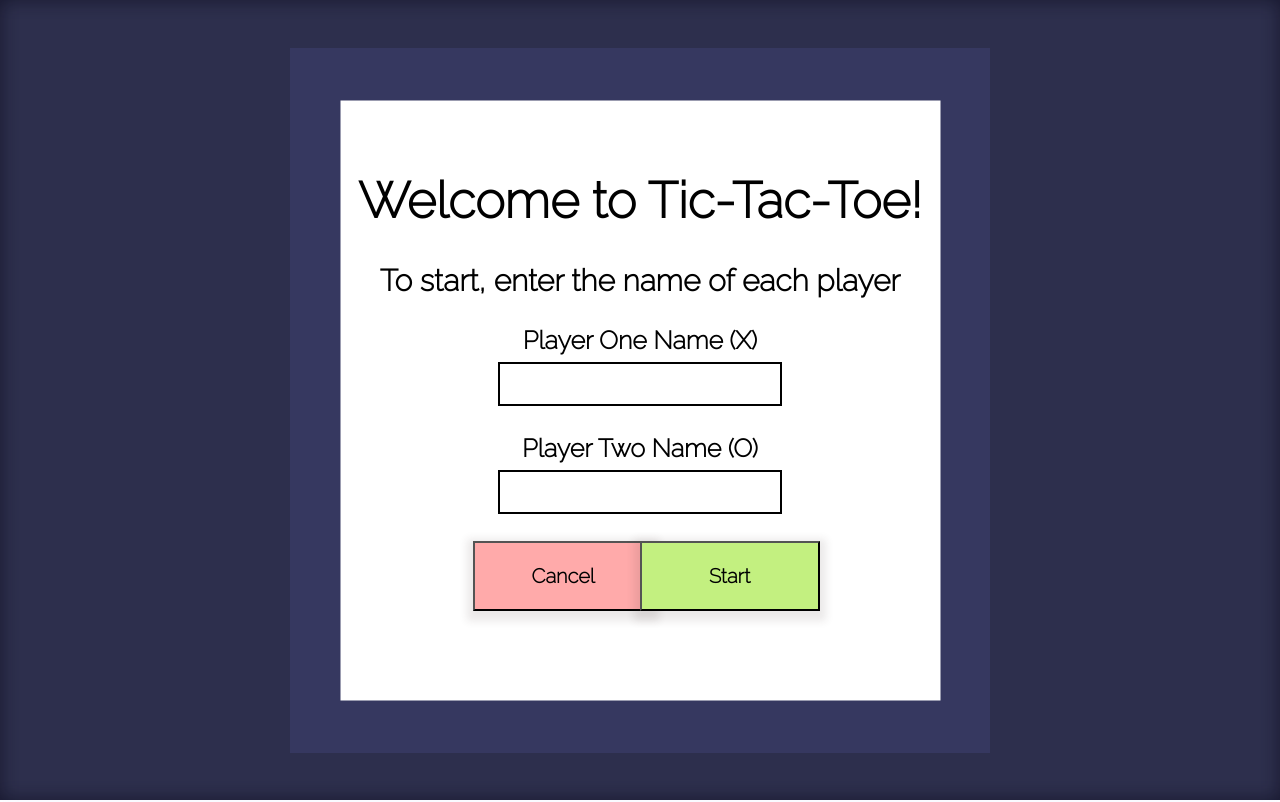
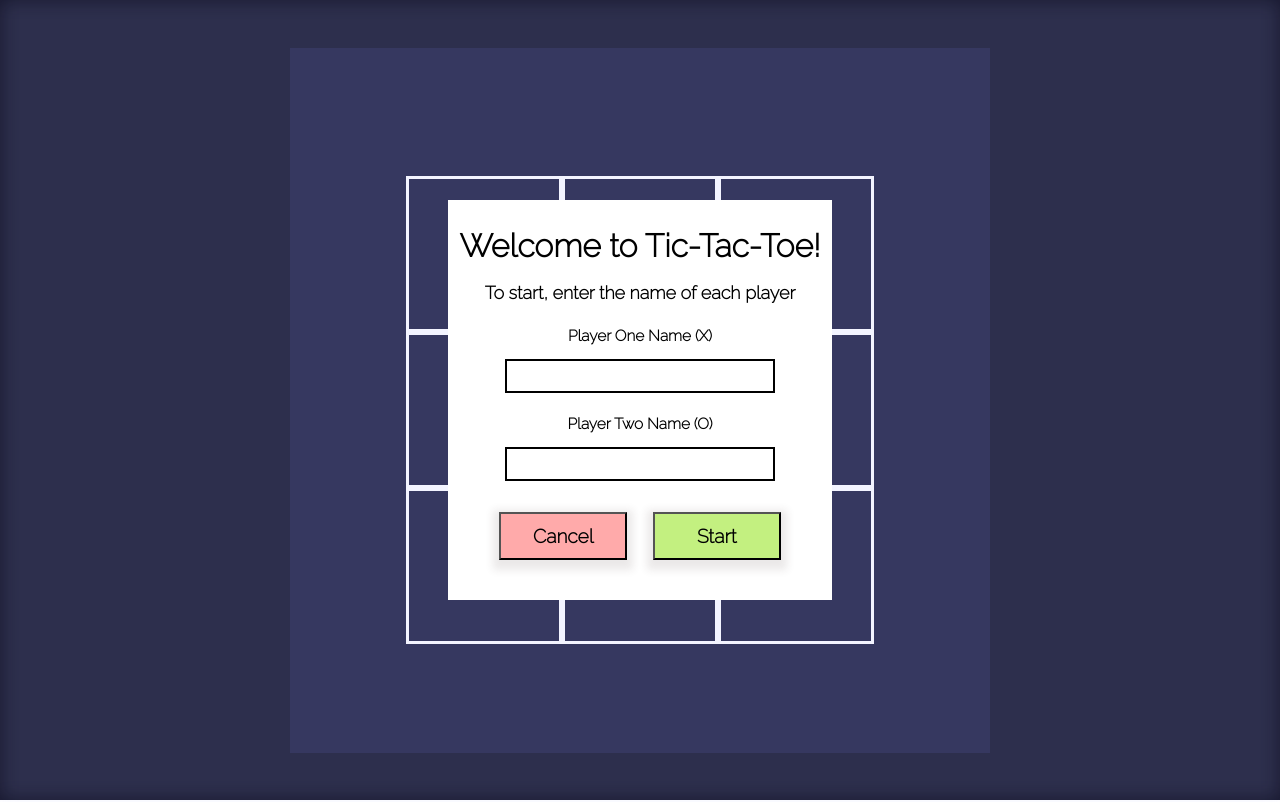
Before and after one commit to ArjunSaili1/Tic-Tac-Toe, a plain HTML site: page index.html in a window 1280 px wide. Both pictures are taken after a click on the button "Play". Drawn offline with Linux system fonts and the light colour scheme.

Commit message:
Improved Styling for start box and play button, removed animations

```diff
--- a/index.html
+++ b/index.html
@@ -15,9 +15,7 @@
     <div class='center-items' id='gameboard'></div>
     <div class='center-items win' id='win-message'></div>
     <div class='center-items win' id='blur'></div>
-    <button class='center-items' id='play'>Play</button>
-    <div class='center-items' id='start-box'></div>'
-    <div id='start-modal-text'>
+    <div class='center-items' id='start-box'>
         <form id='game-form'>
             <div class='center-items start-box-text' id='start-box-title'>Welcome to Tic-Tac-Toe!</div>
             <div class="center-items start-box-text" id='to-start-text'>To start, enter the name of each player</div>
@@ -25,9 +23,11 @@
             <input class='center-items start-box-text player-names' id='player-one' type="text" required />
             <div class='center-items start-box-text player-text' id='player-two-name-text'>Player Two Name (O)</div>
             <input class='center-items start-box-text player-names' id='player-two' type="text" required />
-            <button class='center-items start-box-text start-box-buttons' id='cancel'>Cancel</button>
+            <button type='button' class='center-items start-box-text start-box-buttons' id='cancel'>Cancel</button>
             <button type='submit' class='center-items start-box-text start-box-buttons' id='start'>Start</button>
         </form>
+    </div>'
+    <div id='start-modal-text'>
     </div>
     <div class="center-items win" id='win-box'><button class='center-items' id='reset'>Reset</button></div>
     <div id='win-box-circle' class='win'><div class='center-items win' id='circle-text'></div></div>
@@ -37,7 +37,11 @@
             <div class='gridbox' id='box-2'></div>
             <div class='gridbox' id='box-3'></div>
             <div class='gridbox' id='box-4'></div>
-            <div class='gridbox' id='box-5'></div>
+            <div class='gridbox' id='box-5'>
+                <div class='play-button'>
+                    <button id='play'>Play</button>
+                </div>
+            </div>
             <div class='gridbox' id='box-6'></div>
             <div class='gridbox' id='box-7'></div>
             <div class='gridbox' id='box-8'></div>
--- a/script.js
+++ b/script.js
@@ -96,7 +96,6 @@ const game = (()=> {
             startModal.style.display = 'unset';
             startModalText.style.display ='unset';
             blur.style.display = 'unset';
-            startModal.classList.add('scale-up-center');
             form.addEventListener('submit', function(e){
                 e.preventDefault();
                 player1.setPlayerName(playerOneNameField.value);
@@ -110,7 +109,6 @@ const game = (()=> {
                 }
             })
             cancelButton.addEventListener('click', function(){
-                startModal.classList.remove('scale-up-center')
                 startModalText.style.display = 'none';
                 startModal.style.display = 'none';
                 blur.style.display = 'none';
--- a/styles.css
+++ b/styles.css
@@ -113,35 +113,30 @@ button{
 }
 
 #play{
-    font-size: 60px;
-    height: 140px;
-    width: 140px;
+    font-size: 50px;
+    height: 130px;
+    width: 130px;
     border-radius: 50%;
     z-index: 24;
+}
+
+.play-button{
+    width: inherit;
+    height: inherit;
+    display: flex;
+    justify-content: center;
+    align-items: center;
 }
 
 #play:hover{
     background-color:#e0e052;
 }
 
-.scale-up-center {
-	animation: scale-up-center 0.3s cubic-bezier(0.390, 0.575, 0.565, 1.000) both;
-}
-
-@keyframes scale-up-center {
-    0% {
-        transform: scale(1);
-    }
-    100% {
-        transform: scale(600);
-    }
-  }
-
 #start-box{
     display: none;
     background-color: white;
-    height: 1px;
-    width: 1px;
+    height: 50vh;
+    width: 30vmax;
     z-index: 25;
 }
 
@@ -156,57 +151,59 @@ button{
 }
 
 #to-start-text{
-    font-size: 30px;
+    font-size: 1.4vmax;
+    text-align: center;
+    width: 95%;
     font-weight: 600;
-    top: 35%;
+    top: 11.5vmin;
 }
 
 #start-box-title{
-    top: 25%;
-    font-size: 50px;
+    font-size: 2.5vmax;
     font-weight: bolder;
-    width: 600px;
+    width: 95%;
     text-align:center;
+    top: 5.6vmin;
 }
 
 .player-names{
     border-style: solid;
     border-color: black;
-    height: 38px;
-    width: 270px;
-    font-size: 20px;
+    height: 3.5vh;
+    width: 20vw;
+    font-size: 2vmin;
     padding-left: 8px;
     text-align: center;
 }
 
 #player-one{
-    top: 48%;
+    top: 22vmin;
 }
 
 #player-one-name-text{
-    top: 42.5%;
+    top: 17vmin;
 }
 
 #player-two-name-text{
-    top: 56%;
+    top: 28vmin;
 }
 
 .player-text{
-    font-size: 25px;
+    font-size: 1.2vmax;
     font-weight: 600;
-    width: 599px;
+    width: 50%;
     text-align:center;
 }
 
 #player-two{
-    top: 61.5%;
+    top: 33vmin;
 }
 
 .start-box-buttons{
-    top: 72%;
-    height: 70px;
-    width: 180px;
-    font-size: 20px;
+    top: 42vmin;
+    height: 6vmin;
+    width: 10vmax;
+    font-size: 1.5vw;
 }
 
 .start-box-buttons:hover{
@@ -214,11 +211,11 @@ button{
 }
 
 #cancel{
-    left: 44%;
+    left: 9vmax;
     background-color: rgb(255, 170, 170);
 }
 
 #start{
-    left: 57%;
+    left: 21vmax;
     background-color: rgb(195, 240, 128);
 }
```
